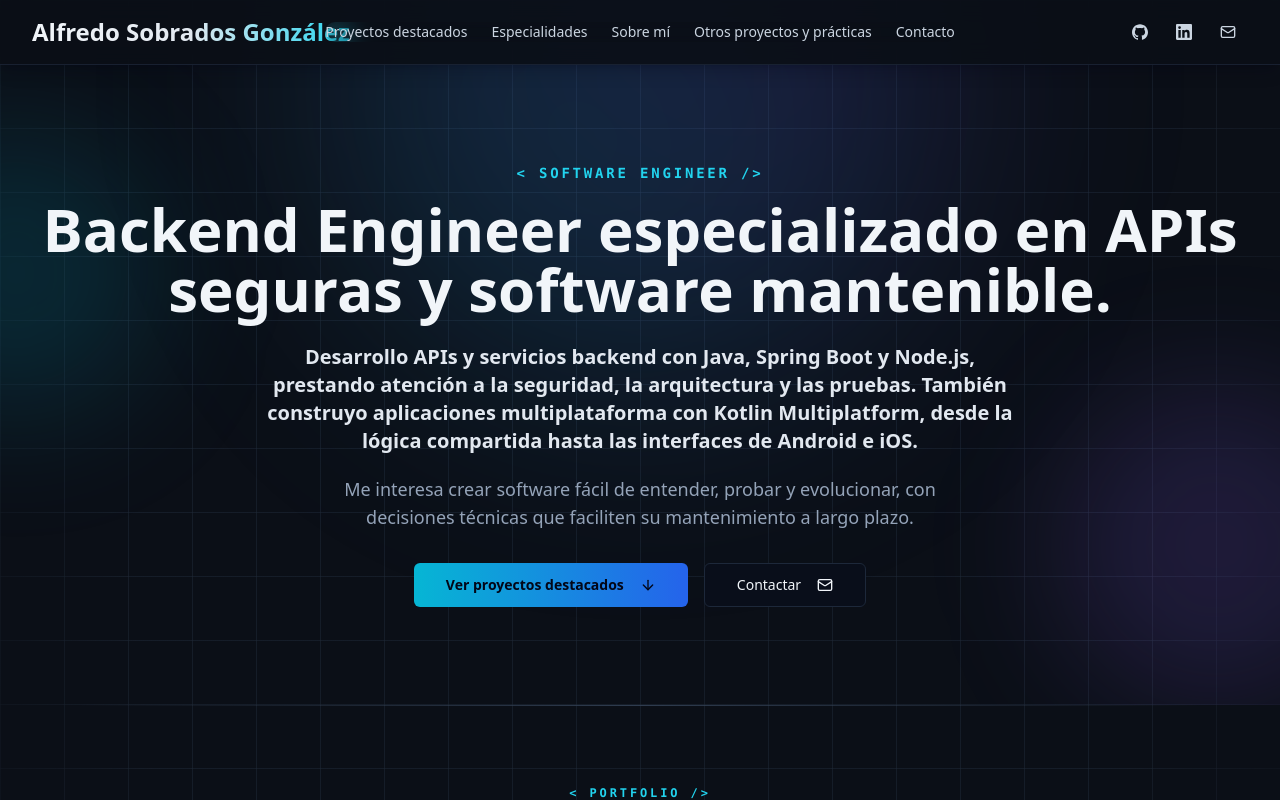
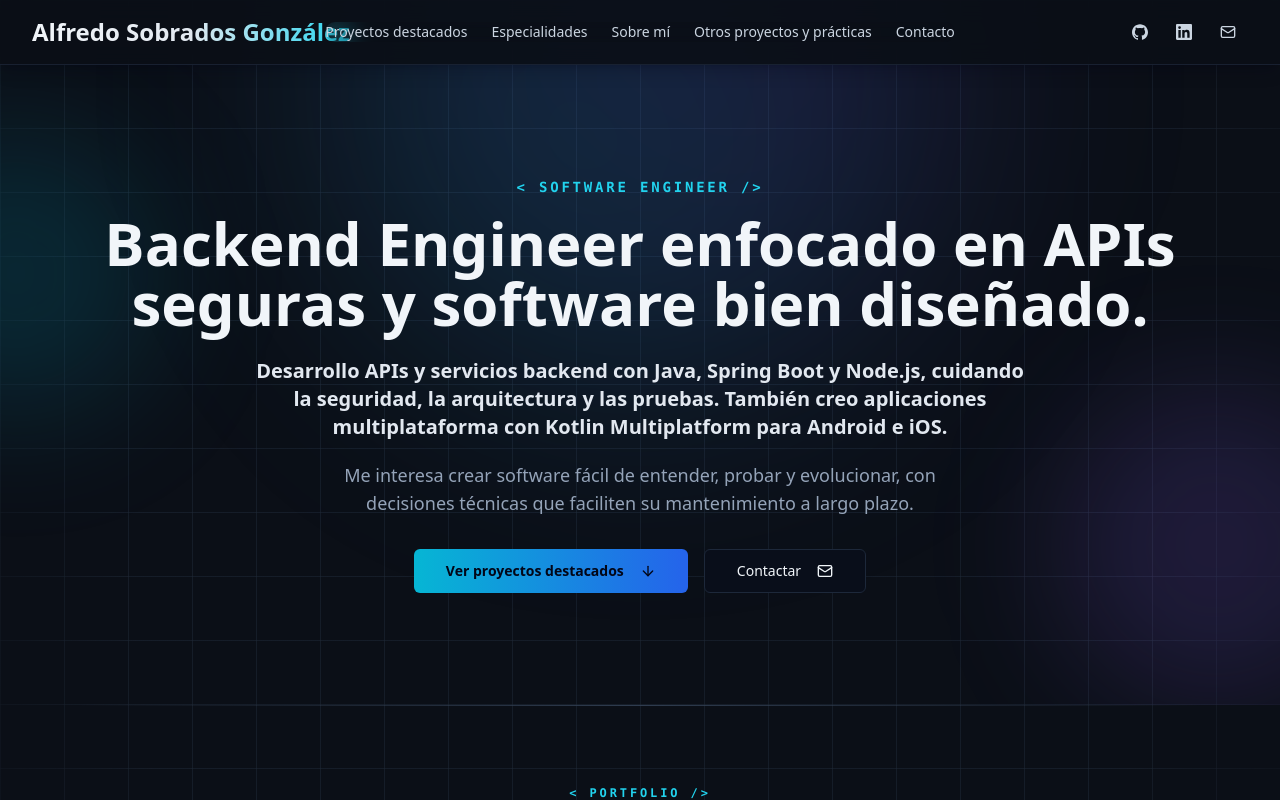
Before and after one commit to asobrados03/alfredo-sobrados-portfolio, a React (Vite) app: page / in a window 1280 px wide. Shown: the top 800 px of the page. Built offline with nearby package versions, Linux system fonts and the light colour scheme.

Commit message:
pequeños cambios

```diff
--- a/src/components/Hero.tsx
+++ b/src/components/Hero.tsx
@@ -45,14 +45,12 @@ const Hero = () => {
               id="hero-title"
               className="mb-6 text-3xl font-bold leading-tight text-slate-100 sm:text-4xl md:text-6xl"
           >
-            Backend Engineer especializado en APIs seguras y software mantenible.
+            Backend Engineer enfocado en APIs seguras y software bien diseñado.
           </h1>
 
           <p className="mx-auto mb-5 max-w-3xl text-lg font-semibold leading-relaxed text-slate-200 sm:text-xl">
-            Desarrollo APIs y servicios backend con Java, Spring Boot y Node.js,
-            prestando atención a la seguridad, la arquitectura y las pruebas.
-            También construyo aplicaciones multiplataforma con Kotlin Multiplatform,
-            desde la lógica compartida hasta las interfaces de Android e iOS.
+            Desarrollo APIs y servicios backend con Java, Spring Boot y Node.js, cuidando la seguridad, la arquitectura
+            y las pruebas. También creo aplicaciones multiplataforma con Kotlin Multiplatform para Android e iOS.
           </p>
 
           <p className="mx-auto mb-8 max-w-2xl text-base leading-relaxed text-slate-400 sm:text-lg">
--- a/src/components/Projects.tsx
+++ b/src/components/Projects.tsx
@@ -508,7 +508,7 @@ const projectsData: Project[] = [
     description:
       "Aplicación web empresarial desarrollada en equipo para facilitar la adopción de mascotas y la comunicación entre refugios y clientes.",
     impact:
-      "Proyecto académico en equipo con Java EE empaquetado como WAR, persistencia JPA, interfaz PrimeFaces y configuración de autenticación mediante realm JDBC.",
+      "Proyecto académico en equipo con Java EE empaquetado como WAR, persistencia JPA sobre PostgreSQL, interfaz PrimeFaces y configuración de autenticación mediante realm JDBC.",
     highlights: [
       "Flujo de adopción orientado a la comunicación entre refugios y clientes.",
       "Persistencia de entidades mediante JPA con EclipseLink.",
@@ -522,7 +522,7 @@ const projectsData: Project[] = [
       },
       {
         title: "Datos y acceso",
-        technologies: ["JPA", "EclipseLink", "Realm JDBC"],
+        technologies: ["JPA", "EclipseLink", "PostgreSQL", "Realm JDBC"],
       },
       {
         title: "Construcción y utilidades",
@@ -547,7 +547,7 @@ const projectsData: Project[] = [
         title: "Implementación",
         items: [
           "El proyecto se construye como un archivo WAR mediante Maven sobre Java EE 7.",
-          "La persistencia se configura con JPA y EclipseLink, con las entidades almacenadas en una base de datos relacional.",
+          "La persistencia se configura con JPA y EclipseLink sobre PostgreSQL, con las entidades almacenadas en una base de datos relacional.",
           "PrimeFaces proporciona los componentes de la interfaz web.",
           "QRGen y Barcode4j cubren la generación de códigos QR y de barras contemplada por el proyecto.",
         ],
```
